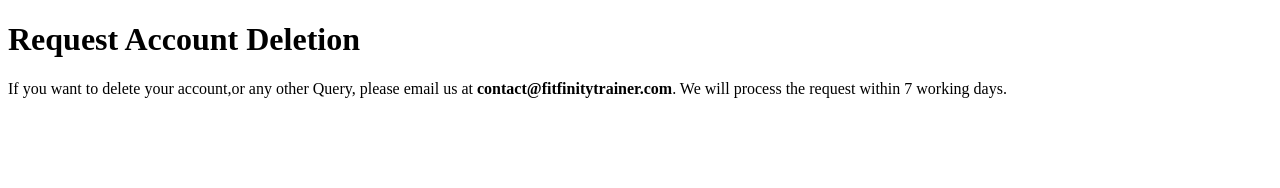
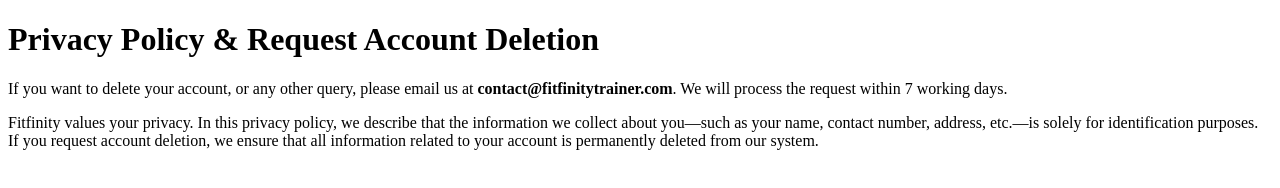
Before and after one commit to Shubham4177/privacy-policy, a plain HTML site: page index.html in a window 1280 px wide. Drawn offline with Linux system fonts and the light colour scheme.

Commit message:
Update index.html

```diff
--- a/index.html
+++ b/index.html
@@ -6,7 +6,10 @@
   <title>Account Deletion & Support</title>
 </head>
 <body>
-  <h1>Request Account Deletion</h1>
-  <p>If you want to delete your account,or any other Query, please email us at <strong> contact@fitfinitytrainer.com</strong>. We will process the request within 7 working days.</p>
+  <h1>Privacy Policy & Request Account Deletion</h1>
+  <p>If you want to delete your account, or any other query, please email us at <strong>contact@fitfinitytrainer.com</strong>. We will process the request within 7 working days.</p>
+
+  <p>Fitfinity values your privacy. In this privacy policy, we describe that the information we collect about you—such as your name, contact number, address, etc.—is solely for identification purposes. If you request account deletion, we ensure that all information related to your account is permanently deleted from our system.</p>
 </body>
+
 </html>
```
